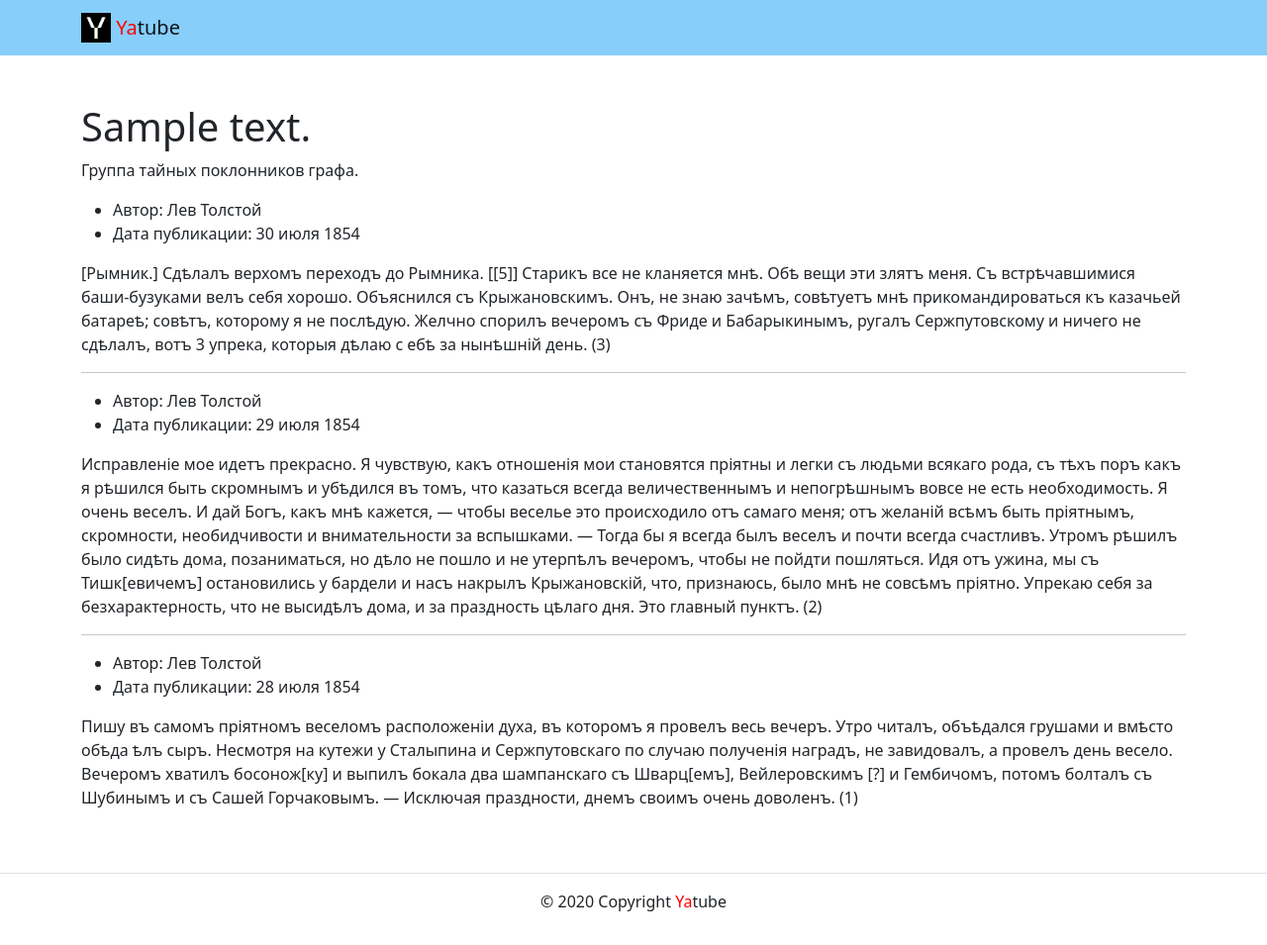
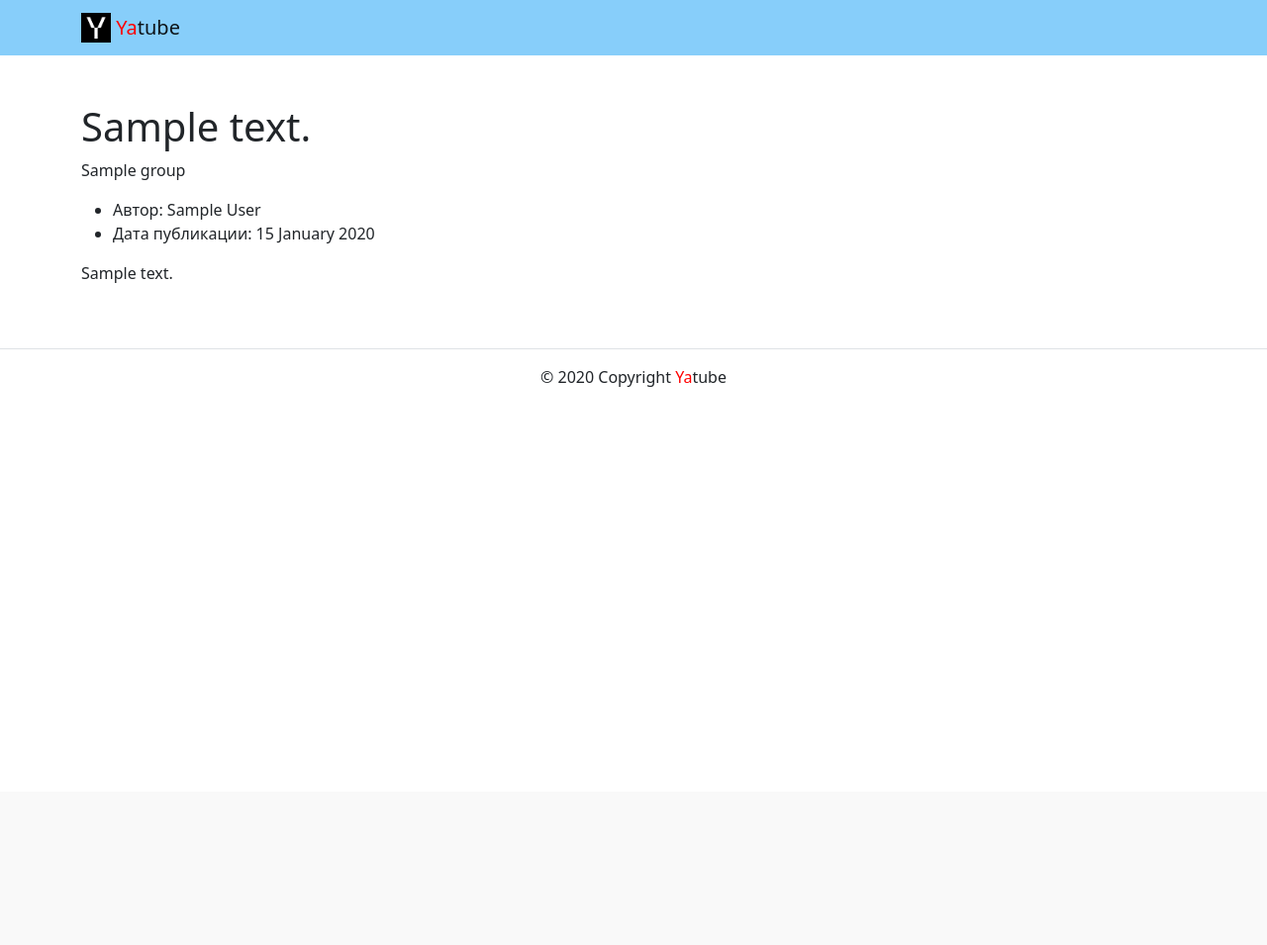
Before and after one commit to ArtemKAF/yatube_project, a Django app: template yatube/templates/posts/group_list.html in a window 1280 px wide. Shown: the whole page at 99% size. After the commit the page ends 391 px from the top, so only its background shows below. Run offline with Django 3.2, Linux system fonts and the light colour scheme; tables that the repository leaves empty hold one stand-in row (values such as "Sample post"); the template is opened without the code that fills it: values that come from a table or form of the project are taken from there, most other values are stand-ins (such as "Sample title", 1, 10 or a date in 2020); some libraries are stand-ins or nearby versions.

Commit message:
Renamed urlpattern for calling view function group_posts. Modified view function group_posts for work with posts from groups. Modified template group_list for display posts from groups. Modified template index for correct generations of urls to groups of posts

```diff
--- a/yatube/posts/urls.py
+++ b/yatube/posts/urls.py
@@ -6,7 +6,7 @@ app_name = 'posts'
 urlpatterns = [
     path('', views.index, name='index'),
     path('index.html', views.index),
-    path('group/', views.group_posts, name='group_posts'),
+    path('group/<slug:slug>/', views.group_posts, name='group_list'),
     path('group_list.html', views.group_posts),
     path('group/<slug:slug>/', views.post_detail, name='group_slug'),
 ]
--- a/yatube/templates/posts/group_list.html
+++ b/yatube/templates/posts/group_list.html
@@ -1,5 +1,5 @@
-    {% extends 'base.html'%}
-    {% block title%}
+    {% extends 'base.html' %}
+    {% block title %}
     <title>{{ text }}</title>
     {% endblock %}
       {% block content %}
@@ -7,67 +7,23 @@
       <div class="container py-5">
         <h1>{{ text }}</h1>
         <p>
-          Группа тайных поклонников графа.
+          {{ group.title }}
         </p>
         <article>
+          {% for post in posts %}
             <ul>
               <li>
-              Автор: Лев Толстой
+                Автор: {{ post.author.get_full_name }}
               </li>
               <li>
-              Дата публикации: 30 июля 1854
+                Дата публикации: {{ post.pub_date|date:"d E Y" }}
               </li>
             </ul>
             <p>
-            [Рымник.] Сдѣлалъ верхомъ переходъ до Рымника. [[5]] Старикъ все не кланяется мнѣ.
-            Обѣ вещи эти злятъ меня. Съ встрѣчавшимися баши-бузуками велъ себя хорошо.
-            Объяснился съ Крыжановскимъ. Онъ, не знаю зачѣмъ, совѣтуетъ мнѣ прикомандироваться
-            къ казачьей батареѣ; совѣтъ, которому я не послѣдую. Желчно спорилъ вечеромъ съ Фриде
-            и Бабарыкинымъ, ругалъ Сержпутовскому и ничего не сдѣлалъ, вотъ 3 упрека, которыя дѣлаю с
-            ебѣ за нынѣшній день. (3)
+              {{ post.text }}
             </p>
-        </article>
-        <hr>
-        <article>
-          <ul>
-            <li>
-              Автор: Лев Толстой
-            </li>
-            <li>
-              Дата публикации: 29 июля 1854
-            </li>
-          </ul>
-          <p>
-            Исправленіе мое идетъ прекрасно. Я чувствую, какъ отношенія мои становятся пріятны и легки
-            съ людьми всякаго рода, съ тѣхъ поръ какъ я рѣшился быть скромнымъ и убѣдился въ томъ,
-            что казаться всегда величественнымъ и непогрѣшнымъ вовсе не есть необходимость. Я очень
-            веселъ. И дай Богъ, какъ мнѣ кажется, — чтобы веселье это происходило отъ самаго меня;
-            отъ желаній всѣмъ быть пріятнымъ, скромности, необидчивости и внимательности за вспышками.
-            — Тогда бы я всегда былъ веселъ и почти всегда счастливъ.
-            Утромъ рѣшилъ было сидѣть дома, позаниматься, но дѣло не пошло и не утерпѣлъ вечеромъ,
-            чтобы не пойдти пошляться. Идя отъ ужина, мы съ Тишк[евичемъ] остановились у бардели и насъ
-            накрылъ Крыжановскій, что, признаюсь, было мнѣ не совсѣмъ пріятно. Упрекаю себя за
-            безхарактерность, что не высидѣлъ дома, и зa праздность цѣлаго дня. Это главный пунктъ. (2)
-          </p>
-        </article>
-        <hr>
-        <article>
-          <ul>
-            <li>
-              Автор: Лев Толстой
-            </li>
-            <li>
-              Дата публикации: 28 июля 1854
-            </li>
-          </ul>
-          <p>
-            Пишу въ самомъ пріятномъ веселомъ расположеніи духа, въ которомъ я провелъ весь вечеръ.
-            Утро читалъ, объѣдался грушами и вмѣсто обѣда ѣлъ сыръ. Несмотря на кутежи у Сталыпина и
-            Сержпутовскаго по случаю полученія наградъ, не завидовалъ, а провелъ день весело. Вечеромъ
-            хватилъ босонож[ку] и выпилъ бокала два шампанскаго съ Шварц[емъ], Вейлеровскимъ [?] и
-            Гембичомъ, потомъ болталъ съ Шубинымъ и съ Сашей Горчаковымъ. — Исключая праздности,
-            днемъ своимъ очень доволенъ. (1)
-          </p>
+            {% if not forloop.last %}<hr>{% endif %}
+          {% endfor %}
         </article>
         <!-- под последним постом нет линии -->
       </div>
--- a/yatube/templates/posts/index.html
+++ b/yatube/templates/posts/index.html
@@ -19,7 +19,9 @@
             <p>
               {{ post.text }}
             </p>
-            <a href={% url 'posts:group_posts' %}>все записи группы</a>
+            {% if post.group %}
+              <a href={% url 'posts:group_list' post.group.slug %}>все записи группы</a>
+            {% endif %}
             {% if not forloop.last %}<hr>{% endif %}
           {% endfor %}
         </article>
```
Also changed, not shown: yatube/posts/views.py (+8 -4 lines). Lines whose indentation alone changed are shown as unchanged.
